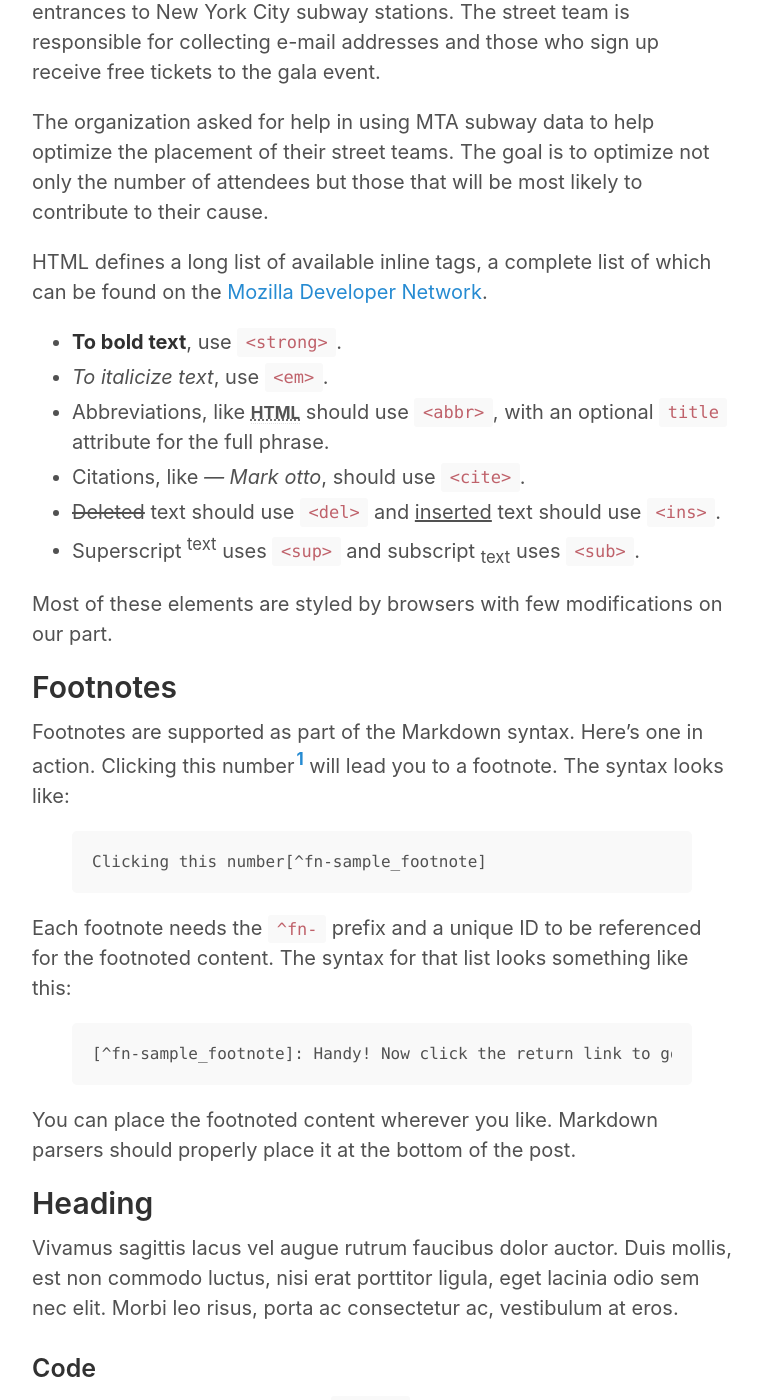
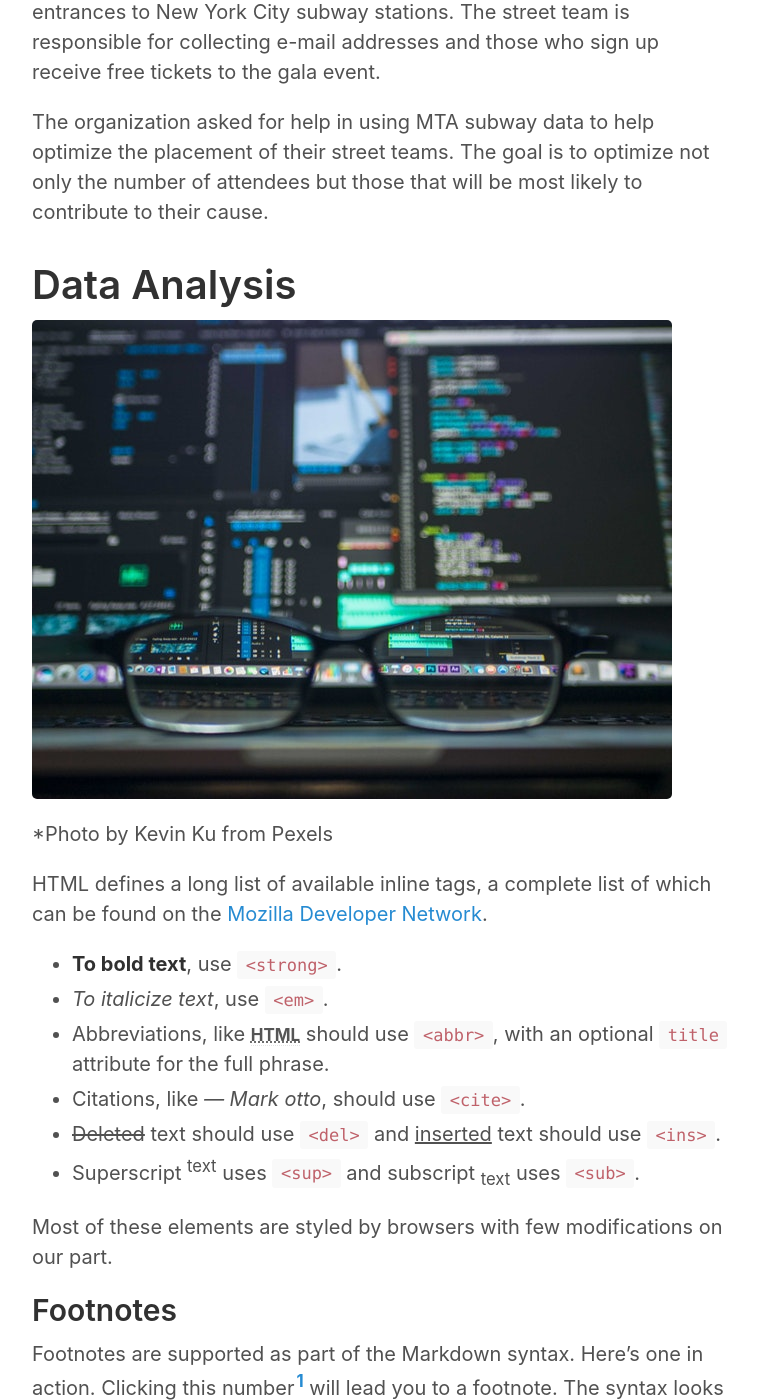
Before and after one commit to skhan-tech/skhan-tech.github.io, a Jekyll site: the page built from _posts/2020-01-10-mta-traffic-analysis.md, in a window 1280 px wide and 1400 px high, scrolled down 1416 px. Shown: the whole window, without its empty margins (258-1019 px from the left). Built offline with Jekyll 4.4.1, drawn with Linux system fonts in a browser that asks for light colours; our own code applies the rules of GitHub Pages for plain Markdown files.

Commit message:
Update 2020-01-10-mta-traffic-analysis.md

```diff
--- a/_posts/2020-01-10-mta-traffic-analysis.md
+++ b/_posts/2020-01-10-mta-traffic-analysis.md
@@ -16,6 +16,10 @@ To promote their event WTWY enlists a street team that is places at entrances to
 
 The organization asked for help in using MTA subway data to help optimize the placement of their street teams. The goal is to optimize not only the number of attendees but those that will be most likely to contribute to their cause.
 
+# Data Analysis
+![Data Analysis]({{ site.url }}/images/coding-computer-data-depth-of-field-577585.jpg)
+
+*Photo by Kevin Ku from Pexels
 
 HTML defines a long list of available inline tags, a complete list of which can be found on the [Mozilla Developer Network](https://developer.mozilla.org/en-US/docs/Web/HTML/Element).
 
```
